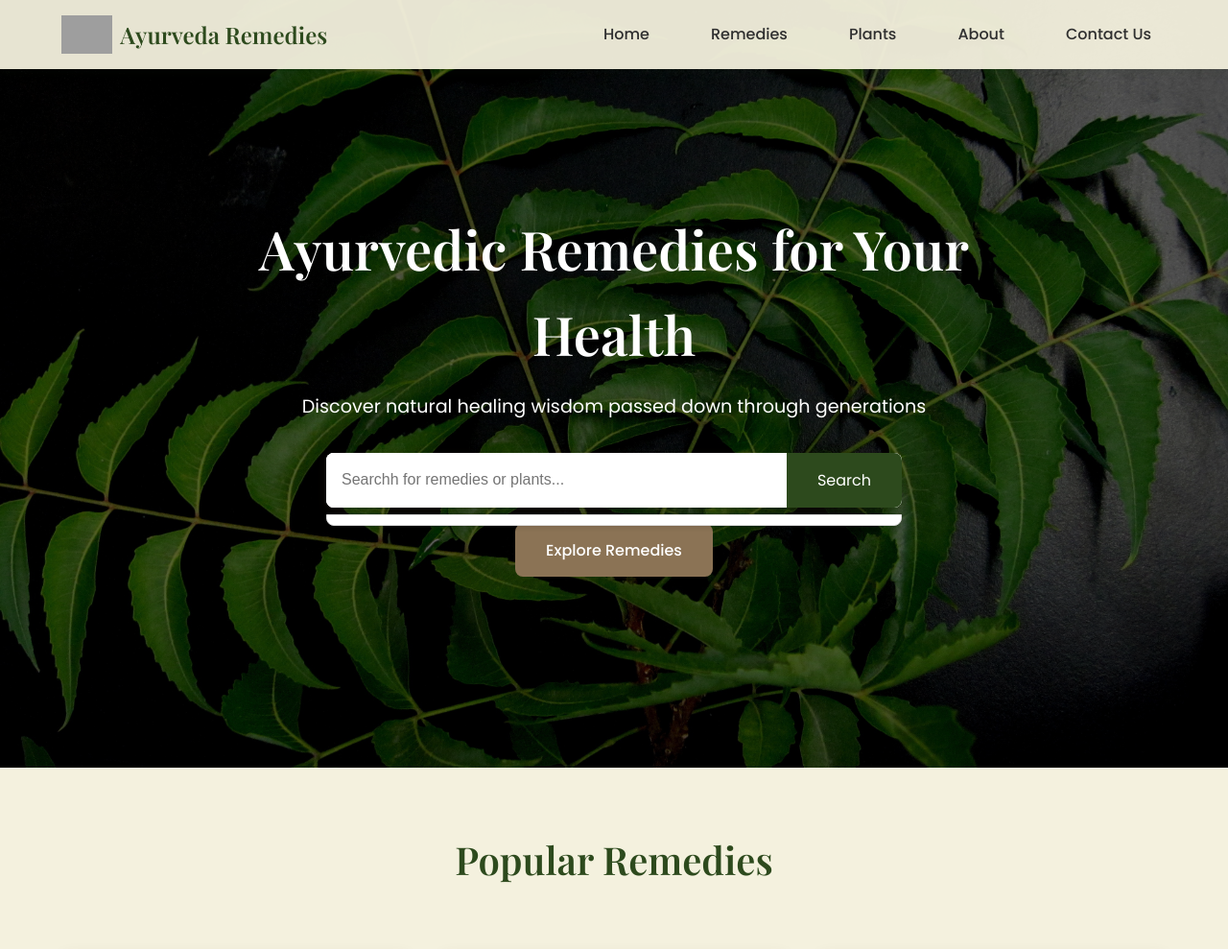
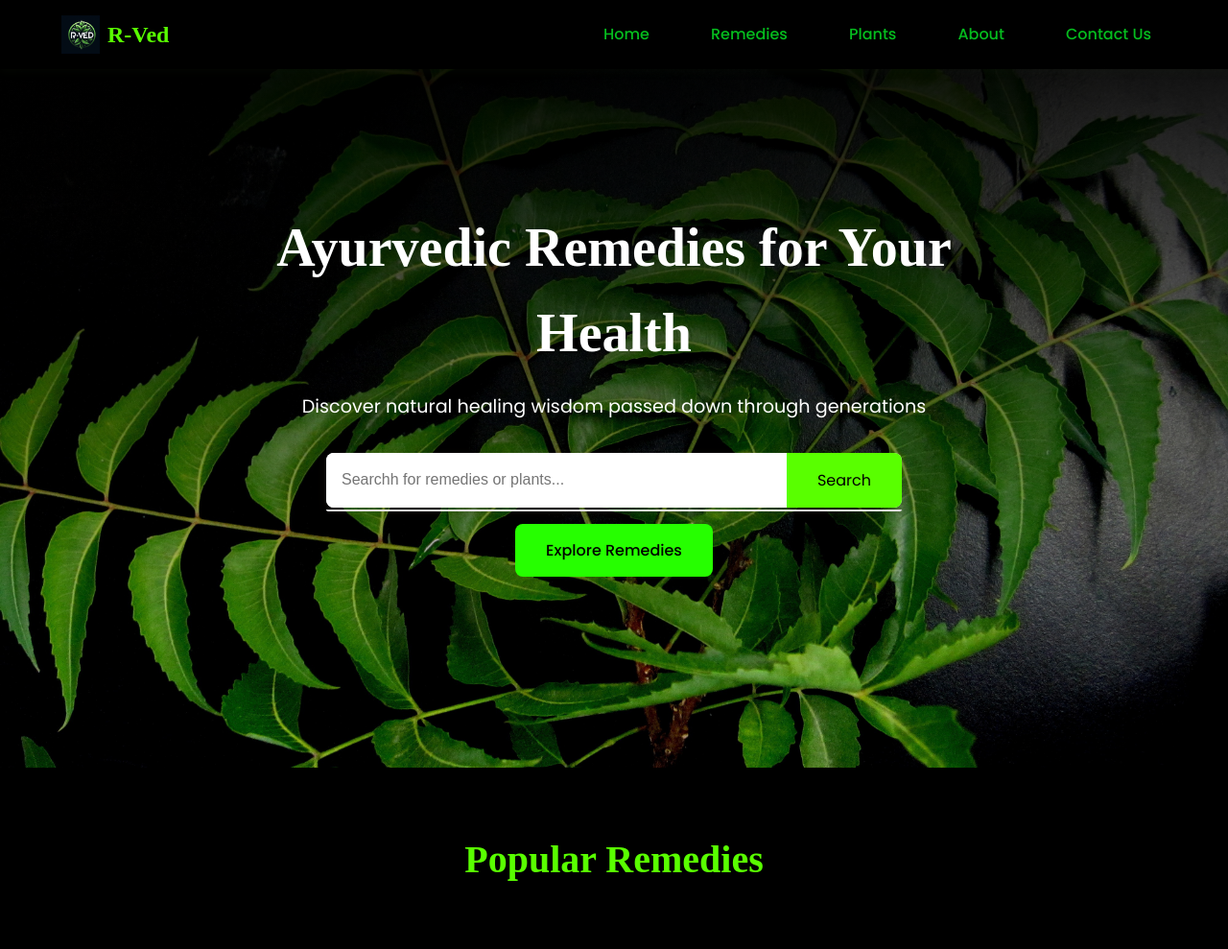
Before and after one commit to Crazyop757/Ayurveda_website, a Django app: page / in a window 1280 px wide. Shown: the top 989 px of the page at 96% size. Run offline with Django 5.2, Linux system fonts and the light colour scheme; some libraries are stand-ins or nearby versions; grey boxes are pictures that could not be loaded.

Commit message:
Improved Designing
used Black and Contrasting Green for complete Website

```diff
--- a/static/about/about.css
+++ b/static/about/about.css
@@ -3,7 +3,7 @@ body {
     margin: 0;
     padding: 0;
     min-height: 100vh;
-    background: linear-gradient(45deg, #00ff00, #00cc00);
+    background: #000000;
     display: flex;
     flex-direction: column;
     padding: 2rem;
@@ -13,7 +13,7 @@ body {
 .logo {
     font-family: 'Aclonica', sans-serif;
     font-size: 3rem;
-    color: white;
+    color: rgb(255, 255, 255);
     margin-bottom: 1rem;
 }
 
@@ -32,7 +32,7 @@ body {
 
 h2 {
     font-family: 'Aclonica', sans-serif;
-    color: #000;
+    color: #000000;
     margin-bottom: 1.5rem;
 }
 
--- a/static/contact/contact.css
+++ b/static/contact/contact.css
@@ -3,7 +3,7 @@ body {
     margin: 0;
     padding: 0;
     min-height: 100vh;
-    background: linear-gradient(45deg, #00ff00, #00cc00);
+    background: #000000;
     display: flex;
     flex-direction: column;
     padding: 2rem;
@@ -13,7 +13,7 @@ body {
 .logo {
     font-family: 'Aclonica', sans-serif;
     font-size: 3rem;
-    color: white;
+    color: rgb(255, 255, 255);
     margin-bottom: 1rem;
 }
 
--- a/static/home/index.css
+++ b/static/home/index.css
@@ -1,15 +1,15 @@
 /* Variables */
 :root {
     /* Updated earthy color palette */
-    --color-primary: #2d4a1d;    /* Deep forest green */
-    --color-secondary: #5c4033;  /* Rich earth brown */
-    --color-accent: #8b7355;     /* Warm clay */
-    --color-background: #f4f1de; /* Soft parchment */
-    --color-text: #2f2f2f;
-    --color-text-light: #5c5c5c;
+    --color-primary: #59ff00;    /* Deep forest green */
+    --color-secondary: #129503;  /* Rich earth brown */
+    --color-accent: #26ff00;     /* Warm clay */
+    --color-background: #000000; /* Soft parchment */
+    --color-text: #05bd1e;
+    --color-text-light: #068715;
 
     /* Typography */
-    --font-heading: 'Playfair Display', serif;
+    --font-heading: 'Aclonica', serif;
     --font-body: 'Poppins', sans-serif;
 
     /* Spacing */
@@ -74,7 +74,7 @@ header {
     position: fixed;
     top: 0;
     width: 100%;
-    background: rgba(244, 241, 222, 0.95);
+    background: rgba(0, 0, 0, 0.95);
     padding: var(--spacing-md) 5%;
     display: flex;
     justify-content: space-between;
@@ -127,13 +127,13 @@ header {
 /* Hero Section */
 .hero {
     height: 100vh;
-    background: linear-gradient(rgba(0, 0, 0, 0.6), rgba(0, 0, 0, 0.6)),
+    background: linear-gradient(rgb(0, 0, 0), rgba(0, 0, 0, 0)),
                 url('/static/home/neem.jpg') center/cover;
     display: flex;
     align-items: center;
     justify-content: center;
     text-align: center;
-    color: white;
+    color: rgb(255, 255, 255);
     padding: 0 var(--spacing-md);
 }
 
@@ -162,7 +162,7 @@ header {
     max-width: 600px;
     width: 100%;
     border-radius: var(--border-radius-md);
-    background-color: #fff;
+    background-color: #000000;
     box-shadow: 0 4px 15px rgba(92, 64, 51, 0.1);
     z-index: 1001;
 }
@@ -192,7 +192,7 @@ header {
 .search-button {
     padding: var(--spacing-md) var(--spacing-lg);
     background: var(--color-primary);
-    color: white;
+    color: rgb(0, 0, 0);
     border: none;
     cursor: pointer;
     font-size: 1rem;
@@ -246,7 +246,7 @@ header {
 .cta-button {
     padding: var(--spacing-md) var(--spacing-lg);
     background: var(--color-accent);
-    color: white;
+    color: rgb(0, 0, 0);
     border-radius: var(--border-radius-md);
     font-weight: 500;
     transition: all var(--transition-fast);
@@ -284,7 +284,7 @@ header {
 
 .remedy-card,
 .plant-card {
-    background: white;
+    background: rgb(255, 255, 255);
     border-radius: var(--border-radius-md);
     box-shadow: 0 4px 15px rgba(92, 64, 51, 0.1);
     overflow: hidden;
@@ -294,7 +294,7 @@ header {
 .remedy-card:hover,
 .plant-card:hover {
     transform: translateY(-5px);
-    box-shadow: 0 6px 20px rgba(92, 64, 51, 0.15);
+    box-shadow: 0 6px 20px rgba(194, 183, 179, 0.15);
 }
 
 .remedy-card img,
@@ -334,7 +334,7 @@ header {
 /* Footer */
 footer {
     background: var(--color-primary);
-    color: white;
+    color: rgb(0, 0, 0);
     padding: var(--spacing-xl) 5% var(--spacing-lg);
 }
 
@@ -359,7 +359,7 @@ footer {
 
 .footer-links a,
 .social-icon {
-    color: rgba(244, 241, 222, 0.8);
+    color: rgba(0, 0, 0, 0.8);
     transition: color var(--transition-fast);
 }
 
@@ -420,12 +420,6 @@ footer {
         justify-content: center;
     }
 
-<<<<<<< HEAD
-    .search-bar-container {
-        margin: var(--spacing-lg) var(--spacing-md);
-    }
-}
-=======
 /* Search Bar Styles */
 .search-bar-container {
     display: flex;
@@ -512,4 +506,3 @@ footer {
     padding: 10px;
     color: gray;
 }
->>>>>>> 19eb079bed18f5cd7ec74427e32c97d97aeb8e99
--- a/templates/about.html
+++ b/templates/about.html
@@ -7,10 +7,10 @@
     <link rel="stylesheet" href="{%static 'about/about.css' %}">
 </head>
 <body>
-    <div class="logo">AYU</div>
+    <div class="logo">R-Ved</div>
     <div class="content-card">
         <h2>About Us</h2>
-        <p>At AYU, we believe in the power of Ayurveda to heal naturally. We provide easy-to-follow guides on making effective Ayurvedic remedies at home, empowering you to take charge of your health and well-being. Our mission is to make the wisdom of Ayurveda accessible to everyone.</p>
+        <p>At R-Ved, we believe in the power of Ayurveda to heal naturally. We provide easy-to-follow guides on making effective Ayurvedic remedies at home, empowering you to take charge of your health and well-being. Our mission is to make the wisdom of Ayurveda accessible to everyone.</p>
         <p class="note">This version maintains a concise tone while adding a touch more detail about the website's purpose and the core values.</p>
     </div>
     <script src="{%static 'about/about.js' %}"></script>
--- a/templates/base.html
+++ b/templates/base.html
@@ -25,8 +25,8 @@
 <body>
     <header>
         <div class="logo">
-            <img src="images/logo.svg" alt="Ayurveda Remedies Logo">
-            <h1>Ayurveda Remedies</h1>
+            <img src="home/Designer.jpeg" alt="R-Ved Logo">
+            <h1>R-Ved</h1>
         </div>
         <nav>
             <ul class="nav-links right-links">
--- a/templates/contact.html
+++ b/templates/contact.html
@@ -6,7 +6,7 @@
     <link rel="stylesheet" href="{% static "contact/contact.css" %}">
 </head>
 <body>
-    <div class="logo">AYU</div>
+    <div class="logo">R-Ved</div>
     <div class="content-card">
         <div class="contact-container">
             <div class="contact-info">
```
Also changed, not shown: static/explore_remedies/explore.css (+9 -8 lines), static/search/css/search.css (+16 -16 lines), static/home/Designer.jpeg (added).
